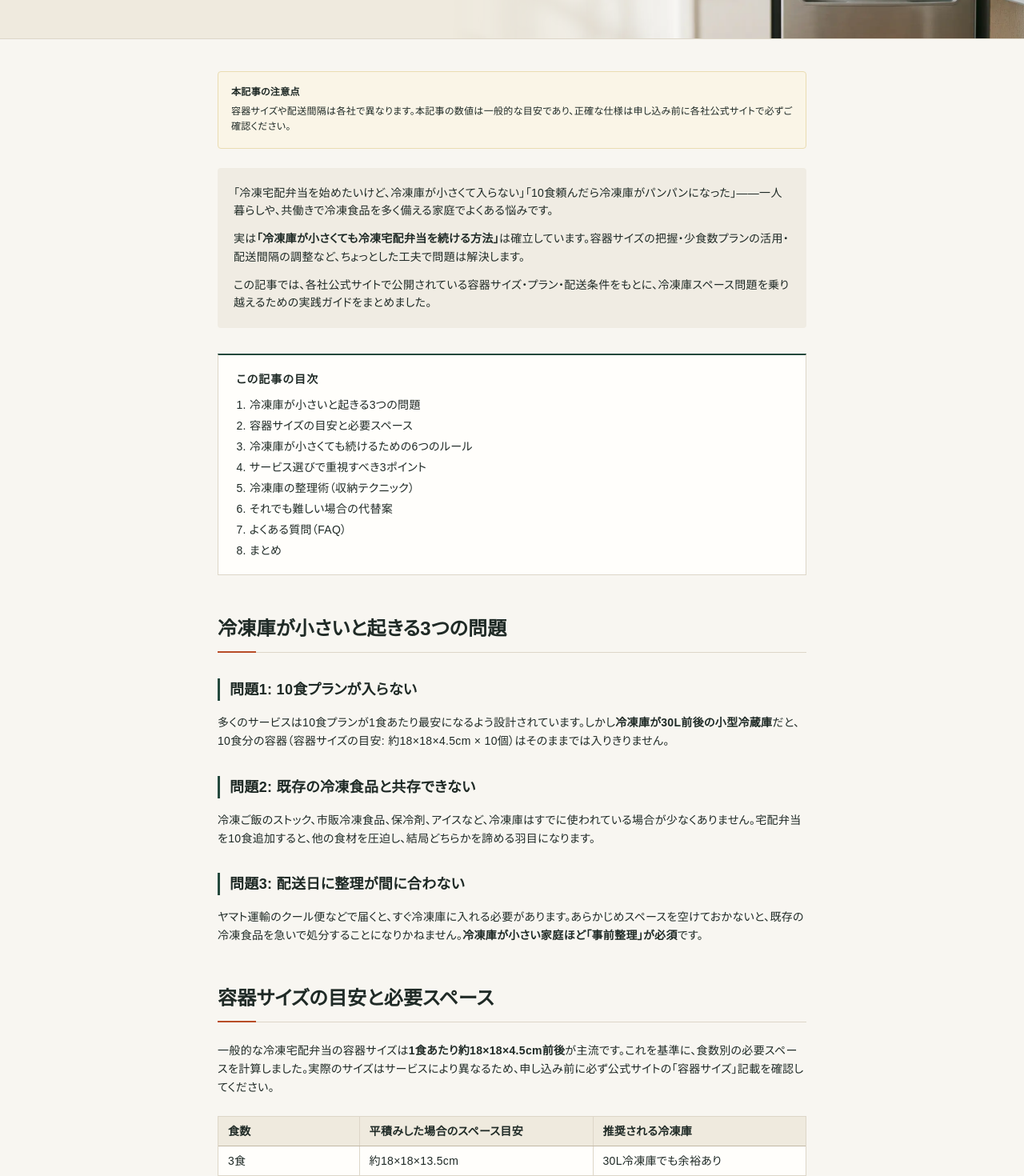
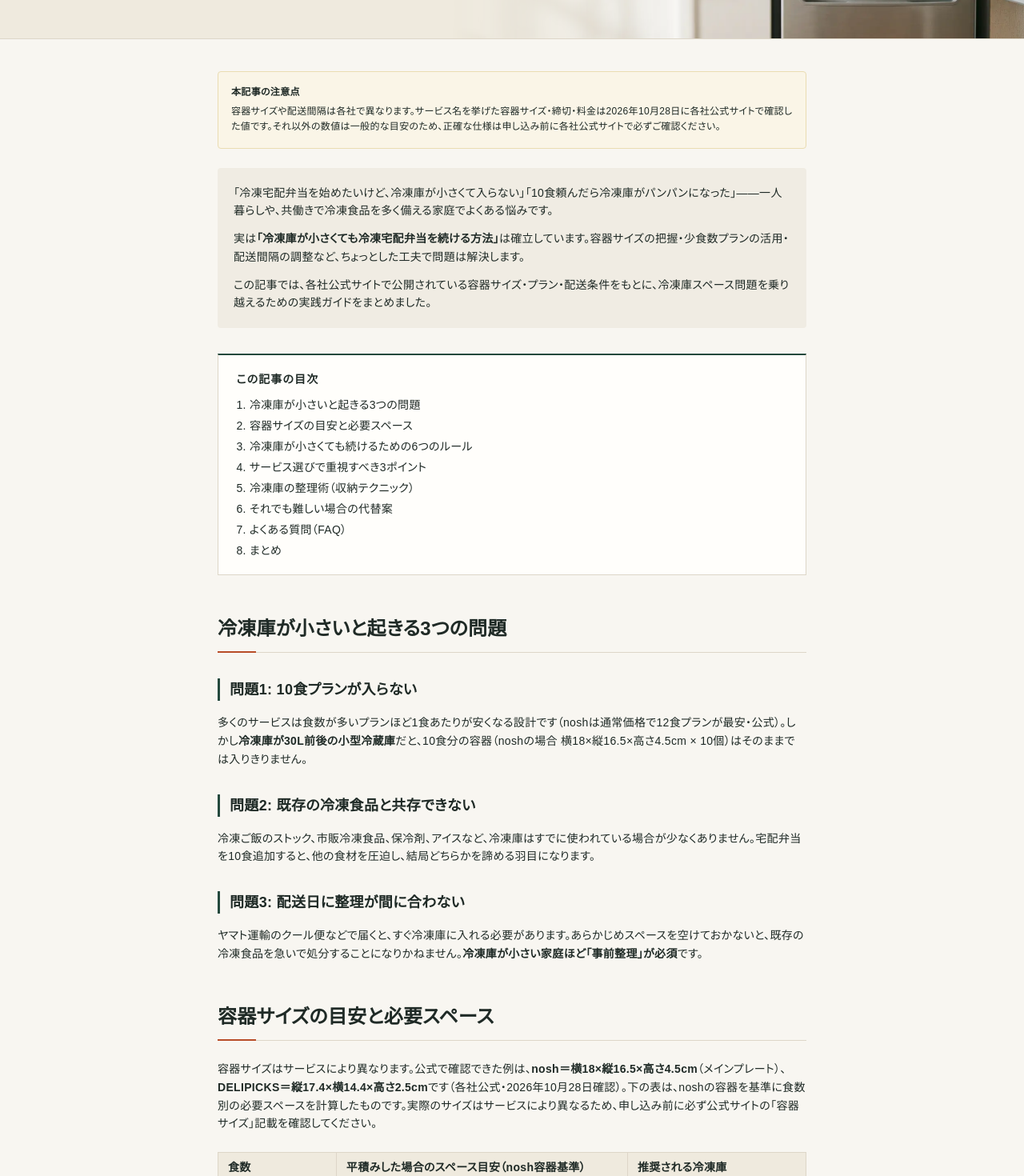
Before and after one commit to webmaster0818/takushoku-biyori, a Next.js app: page /articles/reitouko-chiisai-takuhai-bento in a window 1280 px wide. Shown: the part 320-1790 px from the top of the page at 80% size. Built offline with nearby package versions, Linux system fonts and the light colour scheme; a web font is replaced by a local one.

Commit message:
reitouko-chiisai: 公式(10/28)照合で容器サイズ・締切・ワタミダイレクト都度/お試し価格・冷蔵の消費期限などを訂正
Co-Authored-By: Claude Opus 5.5 <noreply@anthropic.com>

```diff
--- a/app/articles/reitouko-chiisai-takuhai-bento/page.tsx
+++ b/app/articles/reitouko-chiisai-takuhai-bento/page.tsx
@@ -21,7 +21,7 @@ export const metadata: Metadata = {
     description: ARTICLE_DESCRIPTION,
     url: ARTICLE_URL,
     publishedTime: "2026-05-28T00:00:00+09:00",
-    modifiedTime: "2026-05-28T00:00:00+09:00",
+    modifiedTime: "2026-10-28T00:00:00+09:00",
     authors: ["宅食・栄養食編集部"],
   },
 };
@@ -30,12 +30,12 @@ const faqData = [
   {
     question: "30L前後の冷凍庫でも冷凍宅配弁当は使える？",
     answer:
-      "使えますが、選び方と運用に工夫が必要です。一般的な冷凍宅配弁当の容器サイズは約18×18×4.5cm前後で、30L冷凍庫の場合は他の冷凍食品や保冷剤と共存させると、6食〜10食程度がギリギリ収まる目安です。本記事のポイントを押さえれば、冷凍庫が小さくても無理なく続けられます。具体的な容器サイズは各社で異なるため、申し込み前に公式サイトにてご確認ください。",
+      "使えますが、選び方と運用に工夫が必要です。容器サイズはサービスで異なり、たとえばnoshのメイン容器は横18×縦16.5×高さ4.5cm、DELIPICKSは縦17.4×横14.4×高さ2.5cmです（各社公式・2026年10月28日確認）。noshと同程度の容器の場合、30L冷凍庫で他の冷凍食品や保冷剤と共存させると、6食〜10食程度がギリギリ収まる目安です。本記事のポイントを押さえれば、冷凍庫が小さくても無理なく続けられます。具体的な容器サイズは各社で異なるため、申し込み前に公式サイトにてご確認ください。",
   },
   {
     question: "弁当を保管するスペースの目安は？",
     answer:
-      "1食あたり容器のサイズは目安で約18×18×4.5cmなので、10食を平積みで重ねた場合、約18×18×45cmのスペースが必要です。実際には冷凍庫の引き出しのレイアウト次第で、平置きできなかったり立てかける必要が出るため、購入前に「縦に積めるか」「立てて入るか」を確認しておきましょう。容器の正確なサイズは商品により異なるため、各社公式サイトでの確認をおすすめします。",
+      "noshのメイン容器（横18×縦16.5×高さ4.5cm・公式）を例にすると、10食を平積みで重ねた場合は約18×16.5×45cmのスペースが必要です。DELIPICKS（高さ2.5cm・公式）は5食重ねて高さ12.5cmと公式FAQに記載があります。実際には冷凍庫の引き出しのレイアウト次第で、平置きできなかったり立てかける必要が出るため、購入前に「縦に積めるか」「立てて入るか」を確認しておきましょう。容器の正確なサイズは商品により異なるため、各社公式サイトでの確認をおすすめします。",
   },
   {
     question: "冷凍庫が空かない時の対処法は？",
@@ -45,12 +45,12 @@ const faqData = [
   {
     question: "ご飯付きとおかずのみ、どちらが省スペース？",
     answer:
-      "おかずのみの宅配弁当のほうが省スペースです。ご飯付き弁当はその分容器サイズが大きい・あるいは別容器でご飯が付属するため、冷凍庫を多く占有します。冷凍庫が小さい家庭は、おかずのみのサービス（nosh、三ツ星ファーム、DELIPICKSなど）を選び、ご飯は自宅で炊くかパックご飯を冷蔵で備える運用が省スペース・経済的です。",
+      "おかずのみの宅配弁当のほうが省スペースです。ご飯付き弁当はその分容器サイズが大きい・あるいは別容器でご飯が付属するため、冷凍庫を多く占有します。冷凍庫が小さい家庭は、おかずのみのサービス（nosh、三ツ星ファームなど。DELIPICKSはご飯つき・ご飯なしを選べます）を選び、ご飯は自宅で炊くかパックご飯を冷蔵で備える運用が省スペース・経済的です。",
   },
   {
     question: "配送をスキップしても料金は発生する？",
     answer:
-      "定期申し込み型のサービスは、配送日の○日前までにマイページからスキップ操作をすれば料金は発生しません。多くのサービスで「次回配送4〜10日前まで」というスキップ締切が設定されています。締切を過ぎると自動的に発送されてしまうため、冷凍庫に余裕がない時は早めにスキップ操作を行いましょう。スキップ操作の手順や締切日は各社公式サイトの「ご利用ガイド」を確認してください。",
+      "定期申し込み型のサービスは、締切日までにマイページなどでスキップ・変更の手続きをすれば、その回の料金は発生しません。締切は、noshがお届け日の4〜5日前（地域により異なる）、三ツ星ファームが次回出荷予定日の4日前、ワタミの宅食ダイレクトの定期購入がお届け予定日の4〜6日前です（各社公式・2026年10月28日確認）。なお、ワタミの宅食ダイレクトの定期購入は3回以上のお届けが条件です。締切を過ぎると自動的に発送されてしまうため、冷凍庫に余裕がない時は早めにスキップ操作を行いましょう。スキップ操作の手順や締切日は各社公式サイトの「ご利用ガイド」を確認してください。",
   },
 ];
 
@@ -191,7 +191,7 @@ export default function ReitoukoChiisaiTakuhaiBentoPage() {
     description: ARTICLE_DESCRIPTION,
     url: ARTICLE_URL,
     datePublished: "2026-05-28T00:00:00+09:00",
-    dateModified: "2026-05-28T00:00:00+09:00",
+    dateModified: "2026-10-28T00:00:00+09:00",
     author: { "@type": "Organization", name: "宅食・栄養食編集部" },
     publisher: {
       "@type": "Organization",
@@ -238,6 +238,7 @@ export default function ReitoukoChiisaiTakuhaiBentoPage() {
           <h1 className="text-2xl md:text-3xl font-bold leading-tight mb-4">{ARTICLE_TITLE}</h1>
           <div className="flex flex-wrap items-center gap-4 text-xs text-warm-gray">
             <time dateTime="2026-05-28">公開: 2026年5月28日</time>
+            <time dateTime="2026-10-28">更新: 2026年10月28日（公式で再確認）</time>
             <span>
               監修: <Link href="/editorial/" className="text-accent hover:underline">宅食びより編集部</Link>
             </span>
@@ -248,7 +249,7 @@ export default function ReitoukoChiisaiTakuhaiBentoPage() {
         <div className="bg-yellow-50 border border-yellow-200 rounded-lg p-4 mb-6 text-xs leading-relaxed">
           <p className="font-bold mb-1">本記事の注意点</p>
           <p>
-            容器サイズや配送間隔は各社で異なります。本記事の数値は一般的な目安であり、正確な仕様は申し込み前に各社公式サイトで必ずご確認ください。
+            容器サイズや配送間隔は各社で異なります。サービス名を挙げた容器サイズ・締切・料金は2026年10月28日に各社公式サイトで確認した値です。それ以外の数値は一般的な目安のため、正確な仕様は申し込み前に各社公式サイトで必ずご確認ください。
           </p>
         </div>
 
@@ -270,7 +271,7 @@ export default function ReitoukoChiisaiTakuhaiBentoPage() {
 
         <SubHeading>問題1: 10食プランが入らない</SubHeading>
         <p className="text-sm mb-6 leading-relaxed">
-          多くのサービスは10食プランが1食あたり最安になるよう設計されています。しかし<strong>冷凍庫が30L前後の小型冷蔵庫</strong>だと、10食分の容器（容器サイズの目安: 約18×18×4.5cm × 10個）はそのままでは入りきりません。
+          多くのサービスは食数が多いプランほど1食あたりが安くなる設計です（noshは通常価格で12食プランが最安・公式）。しかし<strong>冷凍庫が30L前後の小型冷蔵庫</strong>だと、10食分の容器（noshの場合 横18×縦16.5×高さ4.5cm × 10個）はそのままでは入りきりません。
         </p>
 
         <SubHeading>問題2: 既存の冷凍食品と共存できない</SubHeading>
@@ -286,17 +287,17 @@ export default function ReitoukoChiisaiTakuhaiBentoPage() {
         <SectionHeading id="size-guide">容器サイズの目安と必要スペース</SectionHeading>
 
         <p className="text-sm mb-6 leading-relaxed">
-          一般的な冷凍宅配弁当の容器サイズは<strong>1食あたり約18×18×4.5cm前後</strong>が主流です。これを基準に、食数別の必要スペースを計算しました。実際のサイズはサービスにより異なるため、申し込み前に必ず公式サイトの「容器サイズ」記載を確認してください。
+          容器サイズはサービスにより異なります。公式で確認できた例は、<strong>nosh＝横18×縦16.5×高さ4.5cm</strong>（メインプレート）、<strong>DELIPICKS＝縦17.4×横14.4×高さ2.5cm</strong>です（各社公式・2026年10月28日確認）。下の表は、noshの容器を基準に食数別の必要スペースを計算したものです。実際のサイズはサービスにより異なるため、申し込み前に必ず公式サイトの「容器サイズ」記載を確認してください。
         </p>
 
         <ComparisonTable
-          headers={["食数", "平積みした場合のスペース目安", "推奨される冷凍庫"]}
+          headers={["食数", "平積みした場合のスペース目安（nosh容器基準）", "推奨される冷凍庫"]}
           rows={[
-            ["3食", "約18×18×13.5cm", "30L冷凍庫でも余裕あり"],
-            ["6食", "約18×18×27cm", "30L冷凍庫だと整理必要"],
-            ["8食", "約18×18×36cm", "50L以上を推奨"],
-            ["10食", "約18×18×45cm", "60L以上を推奨"],
-            ["20食（10食×2回）", "約18×18×90cm", "100L以上または小分け配送"],
+            ["3食", "約18×16.5×13.5cm", "30L冷凍庫でも余裕あり"],
+            ["6食", "約18×16.5×27cm", "30L冷凍庫だと整理必要"],
+            ["8食", "約18×16.5×36cm", "50L以上を推奨"],
+            ["10食", "約18×16.5×45cm", "60L以上を推奨"],
+            ["20食（10食×2回）", "約18×16.5×90cm", "100L以上または小分け配送"],
           ]}
         />
 
@@ -350,7 +351,7 @@ export default function ReitoukoChiisaiTakuhaiBentoPage() {
 
         <SubHeading>ポイント3: 解約・スキップが手軽か</SubHeading>
         <p className="text-sm mb-6 leading-relaxed">
-          冷凍庫がいっぱいで次回配送を止めたい時、電話対応のみのサービスだと営業時間内に連絡しなければなりません。マイページから24時間スキップできるサービス（nosh等）は、冷凍庫が小さい家庭の強い味方です。
+          冷凍庫がいっぱいで次回配送を止めたい時、電話対応のみのサービスだと営業時間内に連絡しなければなりません。noshはマイページ（またはアプリ）からスキップや食数・配送間隔の変更ができ、締切はお届け日の4〜5日前です（公式FAQ・2026年10月28日確認）。三ツ星ファームは定期購入の停止・解約を公式アプリ・公式LINE・電話で受け付けています（次回出荷予定日の4日前まで）。締切と手続き方法は申し込み前に確認しておくと安心です。
         </p>
 
         <SectionHeading id="storage">冷凍庫の整理術（収納テクニック）</SectionHeading>
@@ -379,12 +380,12 @@ export default function ReitoukoChiisaiTakuhaiBentoPage() {
 
         <SubHeading>代替案1: 単発購入できるサービスを選ぶ</SubHeading>
         <p className="text-sm mb-6 leading-relaxed">
-          ワタミの宅食ダイレクトには、定期申し込みではなく単発で頼めるお試し10食セット（1回限り）があります。<strong>冷凍庫が空いたタイミングで都度頼める</strong>ので、定期配送のプレッシャーがありません。
+          ワタミの宅食ダイレクトは、定期購入のほかに<strong>都度購入</strong>ができます。いつでも三菜の都度セットは7食4,023円・10食4,890円（税込・送料別）で、<strong>冷凍庫が空いたタイミングで都度頼める</strong>ため、定期配送のプレッシャーがありません。はじめての方向けには、1回のみのお試し割（いつでも三菜10食3,990円・税込・送料別）もあります。送料は1回の注文につき本州・四国・九州990円、北海道1,320円、沖縄2,420円です（公式・2026年10月28日確認）。
         </p>
 
-        <SubHeading>代替案2: 冷蔵タイプ（常温）の宅配弁当を検討</SubHeading>
+        <SubHeading>代替案2: 冷蔵タイプの宅配弁当を検討</SubHeading>
         <p className="text-sm mb-6 leading-relaxed">
-          ワタミの宅食（冷蔵タイプ）など、毎日届く冷蔵宅配弁当を活用するのも一つの方法です。冷凍庫を一切使わないため、スペース問題が解決します。ただし「その日に食べきる」必要があり、冷凍宅配弁当のような自由度はありません。
+          ワタミの宅食（冷蔵タイプ）など、毎日届く冷蔵宅配弁当を活用するのも一つの方法です（日替わり5日間コースは土日祝休み、7日間コースは土日祝もお届け）。冷凍庫を使わないため、スペース問題が解決します。ただし消費期限は短く、まごころ御膳・まごころ小箱はお届け当日の午後10時まで、まごころおかず・まごころ手鞠などは翌日の午後3時までです（公式FAQ・2026年10月28日確認）。冷凍宅配弁当のような保存の自由度はありません。
         </p>
 
         <SubHeading>代替案3: サブ冷凍庫の導入</SubHeading>
```
